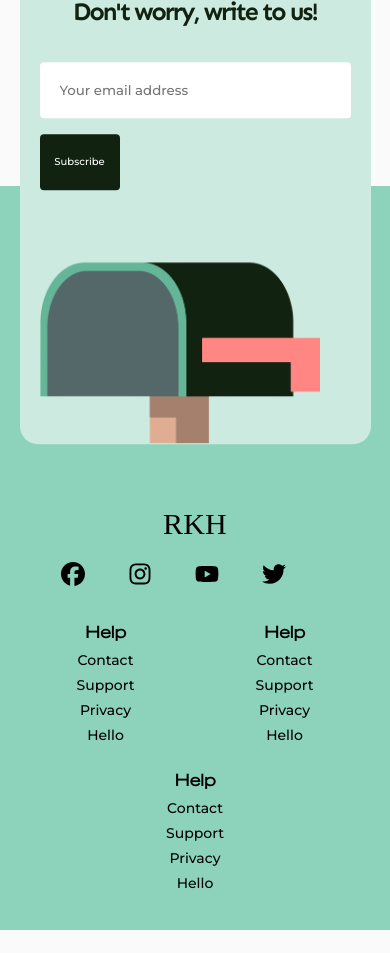
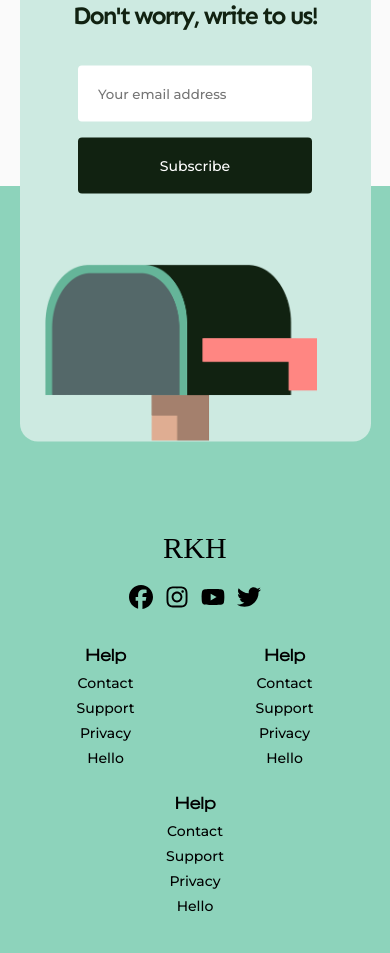
Before and after one commit to rkhall-iitkgp/Website-Frontend, a React (Create React App) app: page / in a window 390 px wide. Shown: the part 2680-3633 px from the top of the page. Before the commit the page ends 3610 px from the top, so only its background shows below. Built offline with nearby package versions, Linux system fonts and the light colour scheme; a web font is replaced by a local one.

Commit message:
making changes 2

```diff
--- a/src/components/Footer/css/css.css
+++ b/src/components/Footer/css/css.css
@@ -19,8 +19,8 @@
   z-index: 1;
 
   border-radius: 0;
-  /* margin-top: 185px; */
-  margin-top: 5%;
+  margin-top: 185px;
+  /* margin-top: 5%; */
 }
 
 .query {
@@ -120,8 +120,9 @@
   padding: 1rem;
   display: flex;
   margin: auto;
-  max-width: 300px;
-  width: 100%;
+  justify-content: center;
+  gap: 12px;
+  max-width: 100%;
 }
 
 .social-icons {
@@ -137,7 +138,7 @@
 .lowerfooter {
   padding: 30px;
 
-  margin-top: -135px;
+  margin-top: -145px;
 }
 
 .logo {
@@ -205,6 +206,8 @@
 
   .query {
     width: 90% !important;
+    flex-direction: column !important;
+    align-items: center;
   }
 
   .query p {
@@ -222,13 +225,19 @@
   }
 
   .lowerfooter {
-    margin-top: -250px;
+    margin-top: -220px;
   }
 
   .query img {
     width: 80%;
     max-width: 300px;
     margin:  20px 20px -4px 20px;
+  }
+
+  .submit{
+    width: 100%;
+    font-size: 14px;
+    padding: 10px;
   }
 }
 
@@ -239,6 +248,10 @@
     width: 100%;
   }
 
+  .submit{
+    width: 100%;
+  }
+
   .query p{
     font-size: 25px;
   }
```
